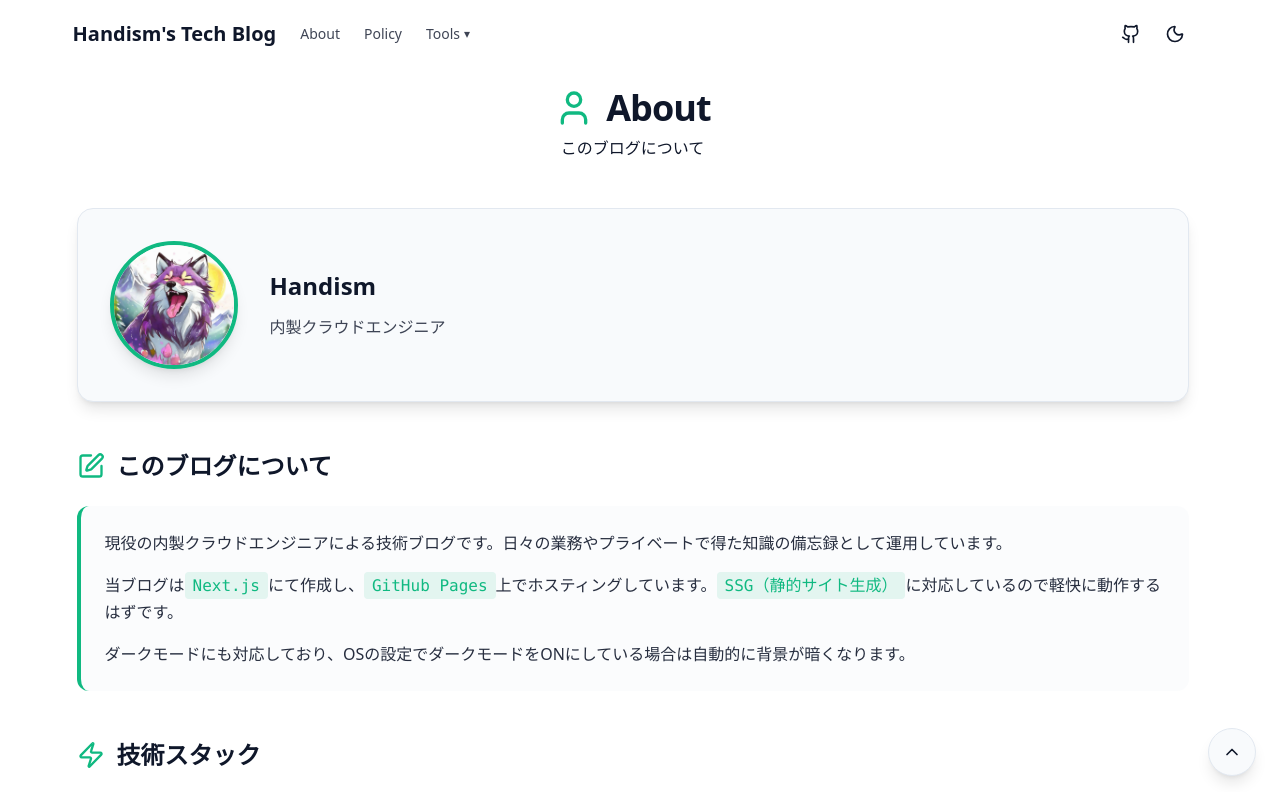
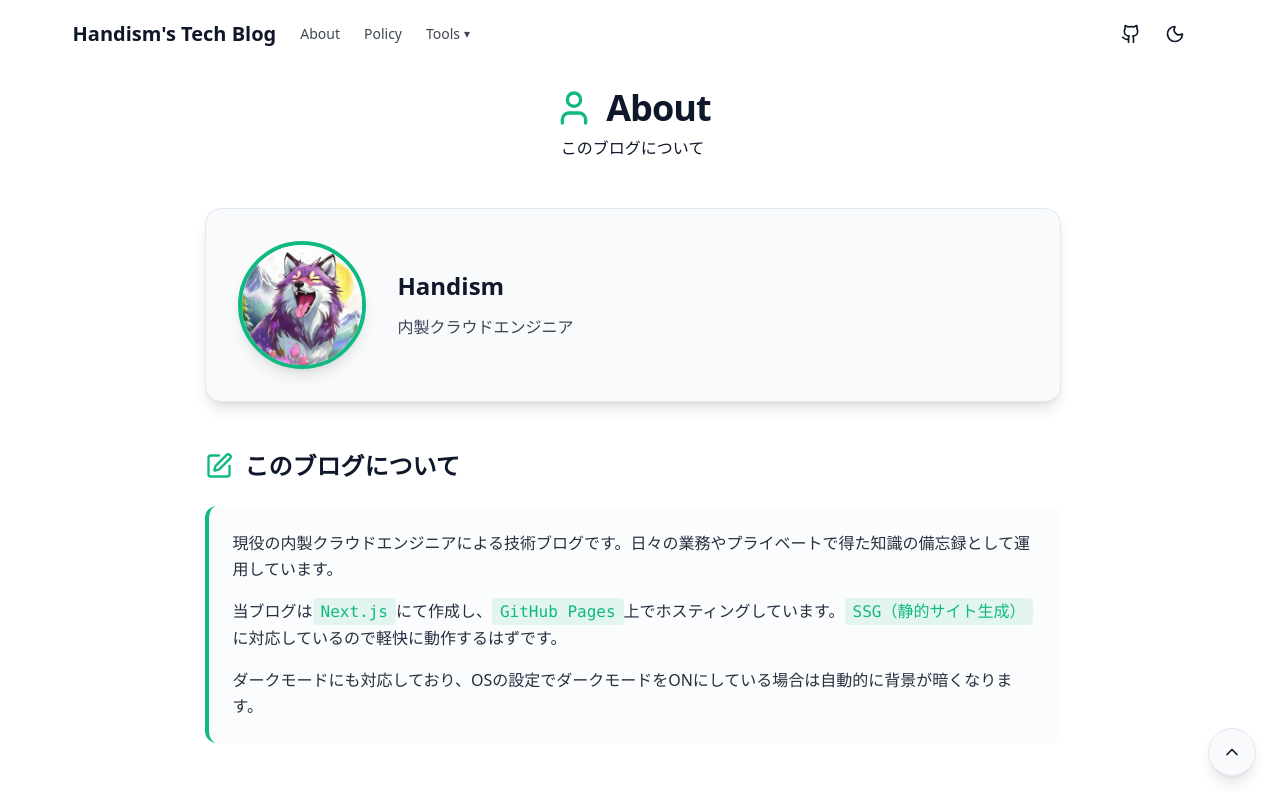
Before and after one commit to handism/handism.github.io, a Next.js app: page /about in a window 1280 px wide. Shown: the top 792 px of the page. Built offline with nearby package versions, Linux system fonts and the light colour scheme.

Commit message:
CSS調整

```diff
--- a/app/about/page.tsx
+++ b/app/about/page.tsx
@@ -7,7 +7,7 @@ export const metadata: Metadata = {
 
 export default async function AboutPage() {
   return (
-    <div className="flex flex-col items-stretch p-5 min-h-screen mx-auto max-w-6xl">
+    <div className="flex flex-col items-stretch p-5 min-h-screen mx-auto max-w-4xl">
       <header className="mb-12 text-center w-full">
         <h1 className="text-4xl font-extrabold flex items-center justify-center gap-3 tracking-tight">
           <User className="w-10 h-10 text-accent" />
```
